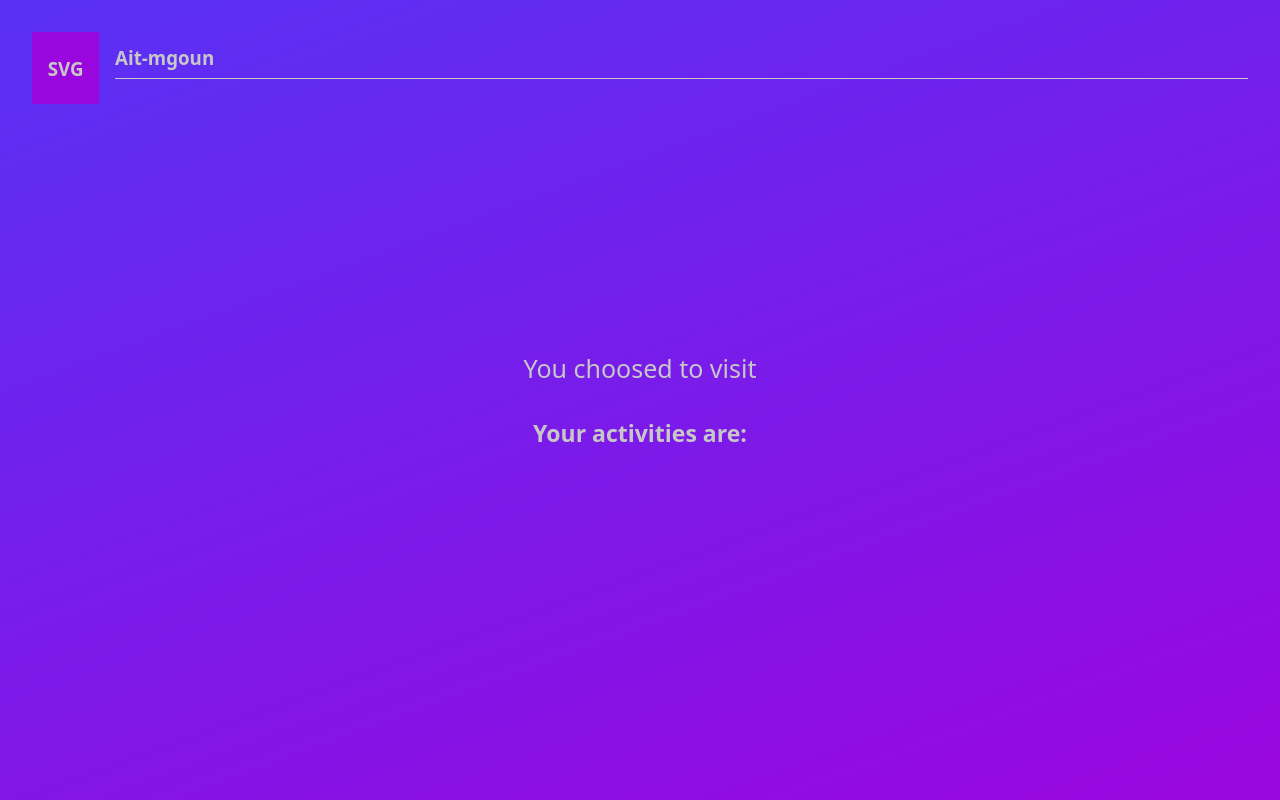
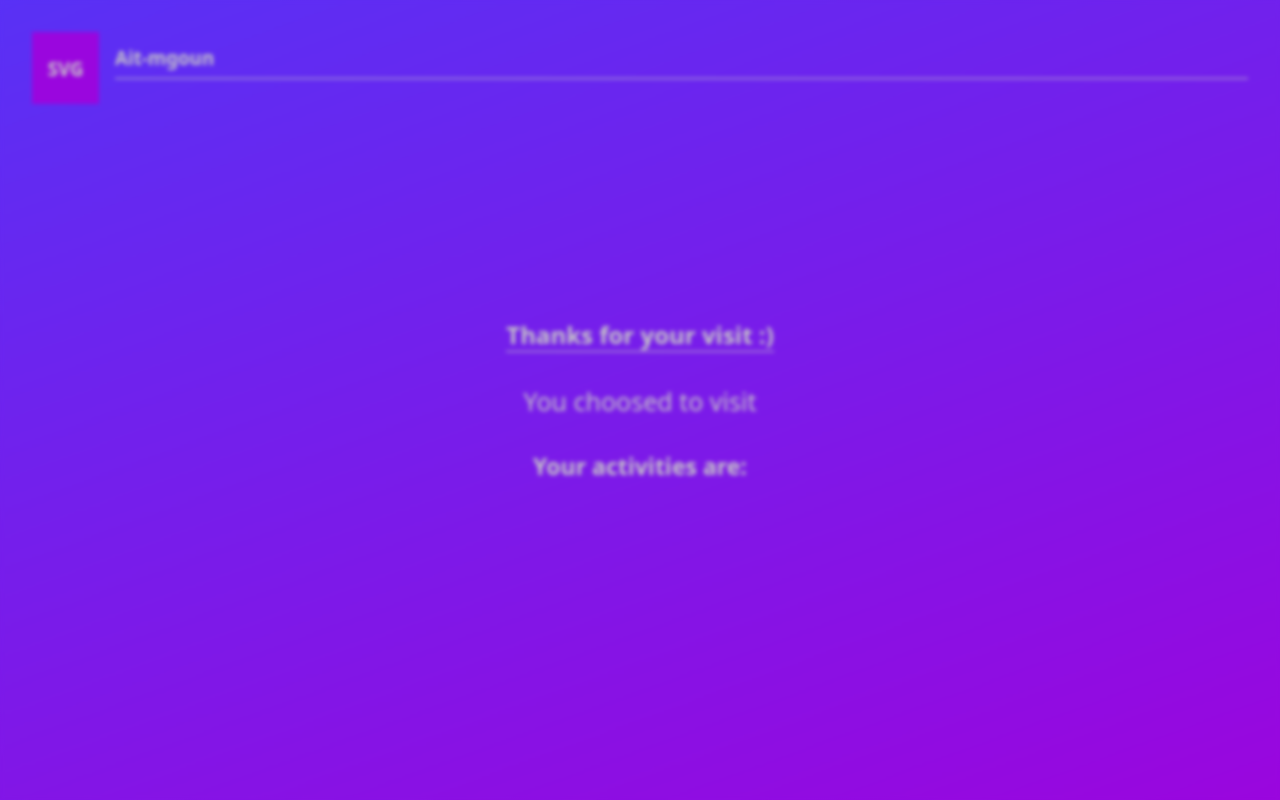
Before and after one commit to Choaib-ELMADI/getting-started-with-framer-motion, a React (Vite) app: page /step3 in a window 1280 px wide. Built offline with nearby package versions, Linux system fonts and the light colour scheme.

Commit message:
Create the modal to animate

```diff
--- a/src/App.jsx
+++ b/src/App.jsx
@@ -1,20 +1,25 @@
 import React, { useState } from 'react';
-import { BrowserRouter, Routes, Route } from 'react-router-dom';
+import { Routes, Route, useLocation } from 'react-router-dom';
+import { AnimatePresence } from 'framer-motion';
 
 import './App.scss';
-import { Header, Home, Step1, Step2, Step3 } from './components';
+import { Header, Home, Step1, Step2, Step3, Modal } from './components';
 
 
 
 const App = () => {
   const [selectedPlace, setSelectedPlace] = useState(null);
   const [selectedActivities, setSelectedActivities] = useState([]);
+  const [showModal, setShowModal] = useState(false);
+
+  const location = useLocation();
 
   return (
     <div className='app'>
       <Header />
-      <BrowserRouter>
-        <Routes>
+      <Modal showModal={ showModal } setShowModal={ setShowModal } />
+      <AnimatePresence>
+        <Routes location={ location } key={ location.key }>
           <Route path='/' element={ <Home /> } />
 
           <Route
@@ -45,11 +50,12 @@ const App = () => {
               <Step3
                 selectedPlace={ selectedPlace }
                 selectedActivities={ selectedActivities }
+                setShowModal={ setShowModal }
               />
             }
           />
         </Routes>
-      </BrowserRouter>
+      </AnimatePresence>
     </div>
   );
 };
--- a/src/App.scss
+++ b/src/App.scss
@@ -1,16 +1,24 @@
 .app {
-    width: 95%;
+    width: 100%;
     max-width: 1600px;
     margin: 0 auto;
-    padding: 2rem 0;
+    padding: 3rem 2rem;
     height: 100%;
     min-height: 100vh;
 
+    position: relative;
     overflow: hidden;
 
     display: flex;
     justify-content: center;
     align-items: center;
+
+    color: var(--white);
+    background-image: linear-gradient(
+        -20deg,
+        var(--brand__1),
+        var(--brand__2)
+    );
 
     &__step {
         display: flex;
@@ -89,4 +97,15 @@
             text-align: center;
         }
     }
+
+    &__modal {
+        position: fixed;
+        top: 0;
+        left: 0;
+        z-index: 99;
+
+        backdrop-filter: blur(2px);
+        width: 100%;
+        height: 100%;
+    }
 }
--- a/src/components/Header/Header.scss
+++ b/src/components/Header/Header.scss
@@ -5,6 +5,7 @@
 
     position: fixed;
     top: 2rem;
+
     width: 95%;
     max-width: 1600px;
     margin: 0 auto;
--- a/src/components/Home/Home.jsx
+++ b/src/components/Home/Home.jsx
@@ -3,6 +3,23 @@ import { motion } from 'framer-motion';
 
 import './Home.scss';
 import { Link } from 'react-router-dom';
+const containerVariants = {
+    hidden: {
+        opacity: 0,
+    },
+    visible: {
+        opacity: 1,
+        transition: {
+            delay: .65,
+        }
+    },
+    exit: {
+        x: '-100vw',
+        transition: {
+            ease: 'easeInOut',
+        }
+    }
+};
 const buttonVariants = {
     hover: {
         scale: 1.04,
@@ -21,9 +38,10 @@ const Home = () => {
     return (
         <motion.div
             className='app__home'
-            initial={{ opacity: 0 }}
-            animate={{ opacity: 1 }}
-            transition={{ delay: .2 }}
+            variants={ containerVariants }
+            initial='hidden'
+            animate='visible'
+            exit='exit'
         >
             <h1>Welcome to Ait-mgoun</h1>
             <Link className='link' to='/step1'>
--- /dev/null
+++ b/src/components/Modal/Modal.jsx
@@ -0,0 +1,34 @@
+import React from 'react';
+import { Link } from 'react-router-dom';
+import { motion, AnimatePresence } from 'framer-motion';
+
+import '../../App.scss';
+const modalVariants = {
+    hidden: {
+        opacity: 0,
+    },
+    visible: {
+        opacity: 1
+    }
+};
+
+
+
+const Modal = ({ showModal, setShowModal }) => {
+    return (
+        <AnimatePresence>
+            { showModal &&
+                <motion.div
+                    className='app__modal'
+                    variants={ modalVariants }
+                    initial='hidden'
+                    animate='visible'
+                >
+
+                </motion.div>
+            }
+        </AnimatePresence>
+    );
+};
+
+export default Modal;
--- a/src/components/Step1/Step1.jsx
+++ b/src/components/Step1/Step1.jsx
@@ -17,6 +17,12 @@ const containerVariants = {
             delay: .2,
             damping: 15
         },
+    },
+    exit: {
+        x: '-100vw',
+        transition: {
+            ease: 'easeInOut',
+        }
     }
 };
 const nextVariants = {
@@ -48,6 +54,7 @@ const Step1 = ({ selectedPlace, setSelectedPlace, setSelectedActivities }) => {
             variants={ containerVariants }
             initial='hidden'
             animate='visible'
+            exit='exit'
         >
             <h2>Step 1: Choose a place</h2>
             <ul>
--- a/src/components/Step2/Step2.jsx
+++ b/src/components/Step2/Step2.jsx
@@ -30,6 +30,12 @@ const containerVariants = {
             delay: .2,
             damping: 15,
         },
+    },
+    exit: {
+        x: '-100vw',
+        transition: {
+            ease: 'easeInOut',
+        }
     }
 };
 const nextVariants = {
@@ -77,6 +83,7 @@ const Step2 = ({ selectedActivities, setSelectedActivities, selectedPlace }) =>
             variants={ containerVariants }
             initial='hidden'
             animate='visible'
+            exit='exit'
         >
             <h2>Step 2: Choose activities</h2>
             <ul>
--- a/src/components/Step3/Step3.jsx
+++ b/src/components/Step3/Step3.jsx
@@ -1,5 +1,5 @@
-import React, { useState } from 'react';
-import { motion, AnimatePresence } from 'framer-motion';
+import React, { useEffect } from 'react';
+import { motion } from 'framer-motion';
 
 import '../../App.scss';
 const containerVariants = {
@@ -17,6 +17,12 @@ const containerVariants = {
             when: 'beforeChildren',
             staggerChildren: .35
         },
+    },
+    exit: {
+        x: '-100vw',
+        transition: {
+            ease: 'easeInOut',
+        }
     }
 };
 const childVariants = {
@@ -32,12 +38,12 @@ const childVariants = {
 
 
 
-const Step3 = ({ selectedPlace, selectedActivities }) => {
-    const [isShown, setIsShown] = useState(true);
-
-    setTimeout(() => {
-        setIsShown(false);
-    }, 3500);
+const Step3 = ({ selectedPlace, selectedActivities, setShowModal }) => {
+    useEffect(() => {
+        setTimeout(() => {
+            setShowModal(true)
+        }, 5000);
+    }, [setShowModal]);
 
     return (
         <motion.div
@@ -45,14 +51,9 @@ const Step3 = ({ selectedPlace, selectedActivities }) => {
             variants={ containerVariants }
             initial='hidden'
             animate='visible'
+            exit='exit'
         >
-            <AnimatePresence>
-                { isShown &&
-                    <motion.h2
-                        exit={{ opacity: 0, y: -100 }}
-                    >Thanks for your visit :)</motion.h2>
-                }
-            </AnimatePresence>
+            <h2>Thanks for your visit :)</h2>
             <motion.p
                 variants={ childVariants }
                 style={{ fontSize: 'calc(var(--normal__size) + 6px' }}
--- a/src/components/index.js
+++ b/src/components/index.js
@@ -4,3 +4,5 @@ export { default as Home   } from './Home/Home';
 export { default as Step1  } from './Step1/Step1';
 export { default as Step2  } from './Step2/Step2';
 export { default as Step3  } from './Step3/Step3';
+
+export { default as Modal  } from './Modal/Modal';
--- a/src/index.scss
+++ b/src/index.scss
@@ -21,16 +21,6 @@
   font-family: system-ui, sans-serif;
 }
 
-body {
-  color: var(--white);
-  background-image: linear-gradient(
-    -20deg,
-    var(--brand__1),
-    var(--brand__2)
-  );
-  background-repeat: no-repeat;
-}
-
 *::selection {
   color: var(--brand__1);
   background: var(--black);
--- a/src/main.jsx
+++ b/src/main.jsx
@@ -1,5 +1,6 @@
 import React from 'react';
 import ReactDOM from 'react-dom/client';
+import { BrowserRouter } from 'react-router-dom';
 
 import App from './App.jsx';
 import './index.scss';
@@ -8,6 +9,8 @@ import './index.scss';
 
 ReactDOM.createRoot(document.getElementById('root')).render(
   <React.StrictMode>
-    <App />
+    <BrowserRouter>
+      <App />
+    </BrowserRouter>
   </React.StrictMode>,
 );
```
